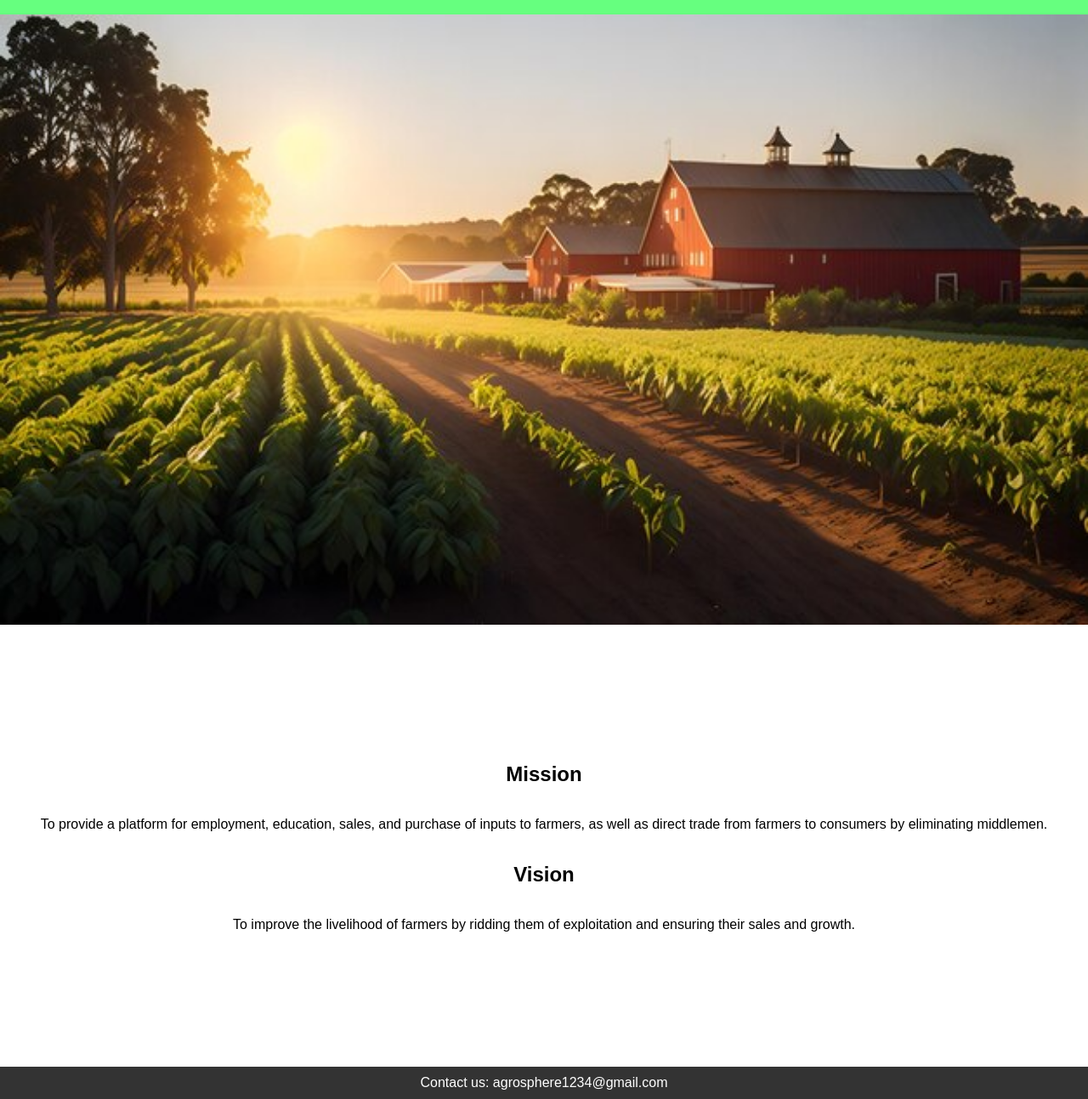
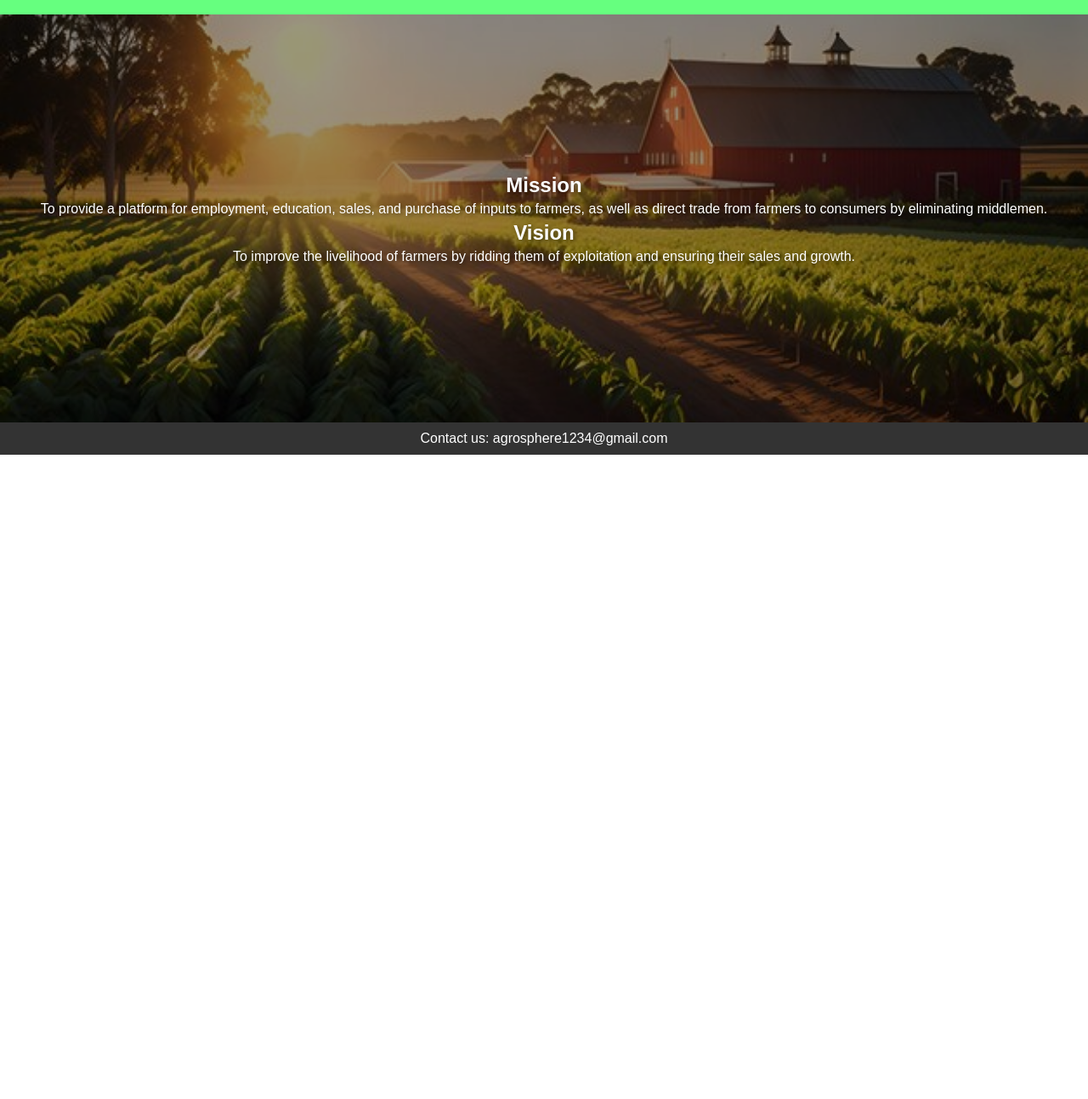
Before and after one commit to sivadaka/agrosphere, a plain HTML site: page index.html in a window 1280 px wide. Shown: the part 73-1366 px from the top of the page at 85% size. After the commit the page ends 800 px from the top, so only its background shows below. Drawn offline with Linux system fonts and the light colour scheme.

Commit message:
updated index

```diff
--- a/index.html
+++ b/index.html
@@ -68,45 +68,33 @@
         nav ul li ul li a:hover {
             background-color: #555;
         }
-        nav ul li ul li {
+        .image-section {
             position: relative;
-        }
-        nav ul li ul li:hover ul {
-            display: block;
-            left: 100%;
-            top: 0;
-        }
-        nav ul li ul li ul {
-            display: none;
-            position: absolute;
-            background-color: #333;
-            left: 100%;
-            top: 0;
-            min-width: 160px;
-            z-index: 1;
-        }
-        nav ul li ul li span {
-            display: block;
-            padding: 14px 16px;
-            color: white;
-        }
-        .image-section {
             display: flex;
             justify-content: center;
-            padding: 0;
+            align-items: center;
+            height: 60vh;
+            background-image: url('images/background.jpg');
+            background-size: cover;
+            background-position: center;
         }
-        .image-section img {
+        .image-section h2, .image-section p {
+            color: white;
+            text-shadow: 2px 2px 5px rgba(0, 0, 0, 0.5);
+            margin: 5px;
+        }
+        .overlay {
+            position: absolute;
+            top: 0;
+            left: 0;
             width: 100%;
-            height: auto;
+            height: 100%;
+            background-color: rgba(0, 0, 0, 0.4);
         }
-        section {
-            padding: 20px;
+        .hero-content {
+            position: relative;
             text-align: center;
-            display: flex;
-            flex-direction: column;
-            align-items: center;
-            justify-content: center;
-            height: 60vh;
+            z-index: 1;
         }
         footer {
             background-color: #333;
@@ -117,6 +105,12 @@
         footer a {
             color: white;
             text-decoration: none;
+        }
+        nav ul li ul li span {
+            display: block;
+            padding: 12px;
+            color: white;
+            background-color: #333;
         }
     </style>
 </head>
@@ -139,16 +133,16 @@
                 <li><a href="#">Shopping</a>
                     <ul>
                         <li><span>Organic</span>
-                            <li>
+
                                 <li><a href="organic-food.html">Food</a></li>
                                 <li><a href="organic-beauty.html">Beauty</a></li>
-                            </li>
+
                         </li>
                         <li><span>Regular</span>
-                            <li>
+                            <ul>
                                 <li><a href="regular-food.html">Food</a></li>
                                 <li><a href="regular-beauty.html">Beauty</a></li>
-                            </li>
+                            </ul>
                         </li>
                     </ul>
                 </li>
@@ -161,14 +155,14 @@
         </nav>
     </header>
     <div class="image-section">
-        <img src="images/background.jpg" alt="AgroSphere Banner">
+        <div class="overlay"></div>
+        <div class="hero-content">
+            <h2>Mission</h2>
+            <p>To provide a platform for employment, education, sales, and purchase of inputs to farmers, as well as direct trade from farmers to consumers by eliminating middlemen.</p>
+            <h2>Vision</h2>
+            <p>To improve the livelihood of farmers by ridding them of exploitation and ensuring their sales and growth.</p>
+        </div>
     </div>
-    <section>
-        <h2>Mission</h2>
-        <p>To provide a platform for employment, education, sales, and purchase of inputs to farmers, as well as direct trade from farmers to consumers by eliminating middlemen.</p>
-        <h2>Vision</h2>
-        <p>To improve the livelihood of farmers by ridding them of exploitation and ensuring their sales and growth.</p>
-    </section>
     <footer>
         Contact us: <a href="mailto:agrosphere1234@gmail.com">agrosphere1234@gmail.com</a>
     </footer>
```
